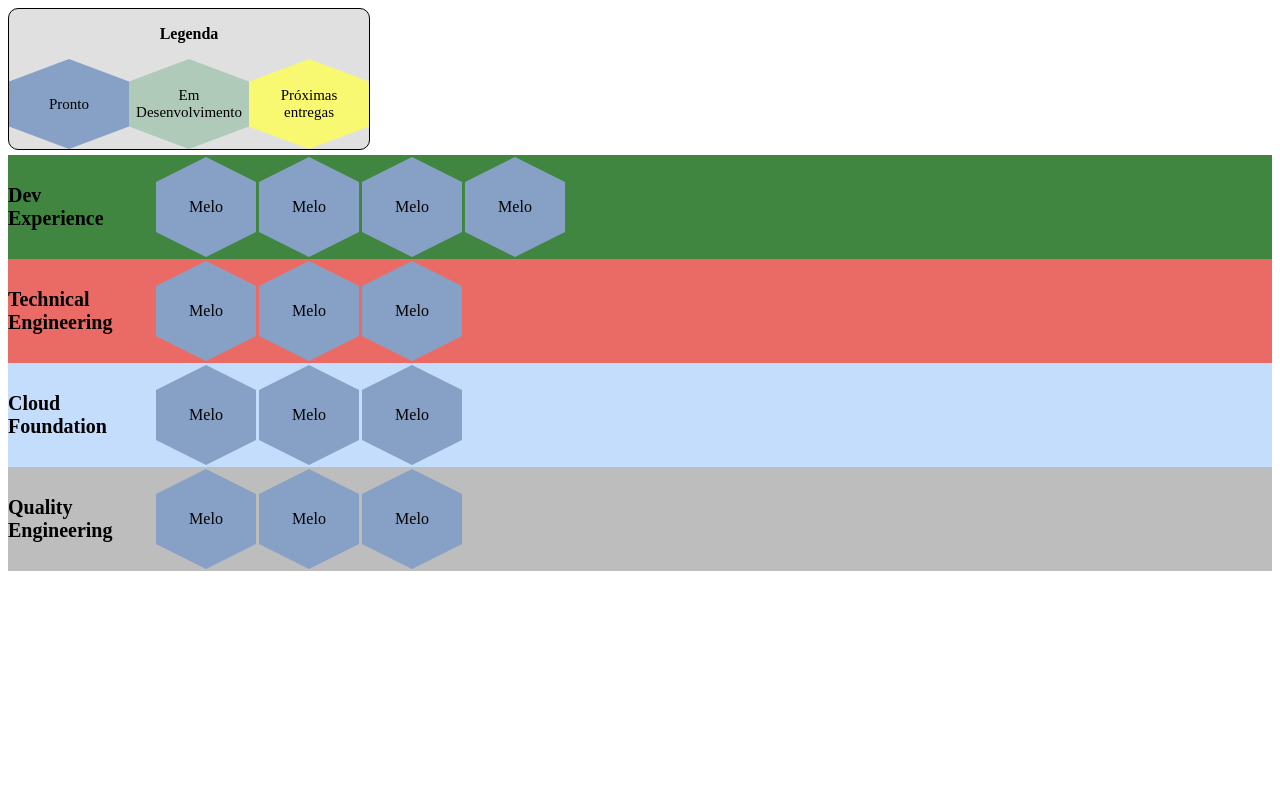
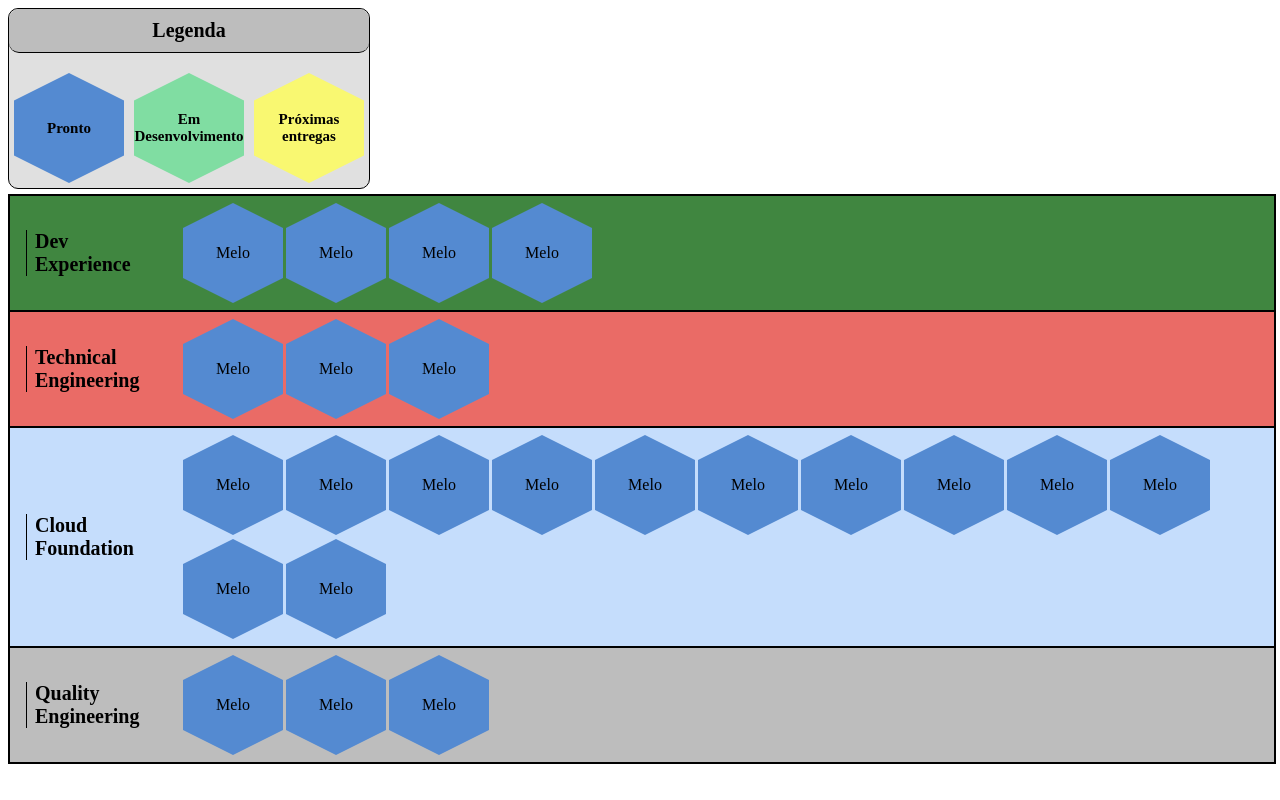
Before and after one commit to RodrigoHernandez26/front-puro, a plain HTML site: page index.html in a window 1280 px wide. Drawn offline with Linux system fonts and the light colour scheme.

Commit message:
um pouco mais bonito

```diff
--- a/index.html
+++ b/index.html
@@ -87,7 +87,7 @@
         </div>
         <div class="tabela raia1">
             <div class="tabelaTitulo">
-                <h1>Dev <br />Experience</h1>
+                <h1 class="titulo">Dev <br />Experience</h1>
             </div>
             <div class="conteudo">
                 <li class="item">Melo</li>
@@ -98,7 +98,7 @@
         </div>
         <div class="tabela raia2">
             <div class="tabelaTitulo">
-                <h1>
+                <h1 class="titulo">
                     Technical <br />
                     Engineering
                 </h1>
@@ -111,7 +111,7 @@
         </div>
         <div class="tabela raia3">
             <div class="tabelaTitulo">
-                <h1>
+                <h1 class="titulo">
                     Cloud <br />
                     Foundation
                 </h1>
@@ -120,11 +120,20 @@
                 <li class="item">Melo</li>
                 <li class="item">Melo</li>
                 <li class="item">Melo</li>
+                <li class="item">Melo</li>
+                <li class="item">Melo</li>
+                <li class="item">Melo</li>
+                <li class="item">Melo</li>
+                <li class="item">Melo</li>
+                <li class="item">Melo</li>
+                <li class="item">Melo</li>
+                <li class="item">Melo</li>
+                <li class="item">Melo</li>
             </div>
         </div>
         <div class="tabela raia4">
             <div class="tabelaTitulo">
-                <h1>
+                <h1 class="titulo">
                     Quality <br />
                     Engineering
                 </h1>
--- a/style.css
+++ b/style.css
@@ -1,6 +1,6 @@
 :root {
-    --azul: #86a1c5;
-    --verde-claro: #afcab9;
+    --azul: #548ad1;
+    --verde-claro: #80dda2;
     --verde-escuro: #408640;
     --roxo: #c56ca8;
     --vermelho: #ea6b66;
@@ -9,6 +9,7 @@
     --cinza-claro: #e0e0e0;
     --amarelo: #f9f871;
     --preto: #000000;
+    --branco: #ccc7c7;
 }
 
 .lista {
@@ -34,6 +35,10 @@
 .tabela {
     width: 100%;
     display: flex;
+    border-left: 2px solid var(--preto);
+    border-bottom: 2px solid var(--preto);
+    border-right: 2px solid var(--preto);
+    padding: 5px 0px 5px 0px;
 }
 
 .conteudo {
@@ -44,18 +49,23 @@
 
 .tabelaTitulo {
     left: 20%;
+    width: auto;
     display: flex;
     align-items: center;
 }
 
-h1 {
+.titulo {
     margin-right: 3rem;
+    padding-left: 0.5rem;
     font-size: 20px;
     width: 100px;
+    margin-left: 1rem;
+    border-left: 1px solid var(--preto);
 }
 
 .raia1 {
     background-color: var(--verde-escuro);
+    border-top: 2px solid var(--preto);
 }
 
 .raia2 {
@@ -83,6 +93,12 @@ h1 {
 .guia p {
     text-align: center;
     font-weight: bold;
+    font-size: 20px;
+    padding: 10px 0px 10px 0px;
+    border-bottom: 1px solid var(--preto);
+    background-color: var(--cinza);
+    margin-top: 0px;
+    border-radius: 10px;
 }
 
 .exemplos {
@@ -93,18 +109,22 @@ h1 {
 
 .exemplo {
     padding: 10px;
-    height: 70px;
-    width: 100px;
+    height: 90px;
+    width: 90px;
     text-align: center;
     display: flex;
     justify-content: center;
     align-items: center;
     clip-path: polygon(0% 25%, 0% 75%, 50% 100%, 100% 75%, 100% 25%, 50% 0%);
     font-size: 15px;
+    margin-right: 10px;
+    margin-bottom: 5px;
+    font-weight: bold;
 }
 
 .exemplo1 {
     background-color: var(--azul);
+    margin-left: 5px;
 }
 
 .exemplo2 {
@@ -113,4 +133,7 @@ h1 {
 
 .exemplo3 {
     background-color: var(--amarelo);
+    margin-right: 5px;
 }
+
+/* ------------------------------------ */
```
